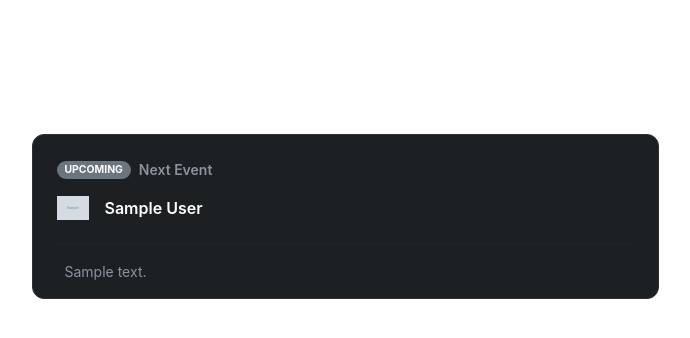
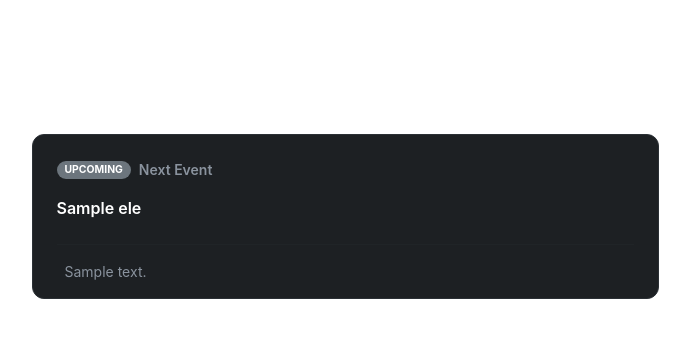
Before and after one commit to DinoJazvin/MYSports, a Flask app: template templates/index.html in a window 1280 px wide. Shown: the part 66-404 px from the top of the page, without its empty margins (295-985 px from the left). Run offline with Flask 3, Linux system fonts and the light colour scheme; the template is opened without the code that fills it: most values are stand-ins (such as "Sample title", 1, 10 or a date in 2020); grey boxes marked "Sample" are stand-in pictures.

Commit message:
Retreviing team data and combinging into big response to send to front end

```diff
--- a/app.py
+++ b/app.py
@@ -29,37 +29,34 @@ def hello_world():
     # first contruct an array of all of the ids of the users favorite teams.
     abv_array = get_team_abv(session['user_id'])
 
-
     # start w retreiving all nfl scores, and grab
-    favorites_Data = []
+    favorites_data = []
     for team in abv_array:
 
         team_data = add_teamdata_cache(team['abbreviation'])
-        # check cache for team entry
-            # if present retrieve and append to favorites_Data
+        favorites_data.append(team_data)
 
+    final_data = []
+    # final_data['teamName'] = []
+    # final_data['game_details'] = []
+    # final_data['teamName'] = []
+    # iterate over favorites_data and append to a final array only the data we want to send to front end
+    for ele in favorites_data:
+        temp = {}
+        try:
+            temp['name'] = ele['team']['nextEvent'][0]['competitions'][0]['competitors'][1]['team']['displayName']
+            temp['record'] = ele["team"]["nextEvent"][0]["competitions"][0]["competitors"][0]["record"][0]["displayValue"]
+            temp['logo'] = ele["team"]["logos"][0]["href"]
 
-    # response = requests.get(f"http://site.api.espn.com/apis/site/v2/sports/football/nfl/teams/sea", timeout=5)
-    # response.raise_for_status()
-    # team_data = response.json()
+            final_data.append(temp)
 
-    # away team
-    # print(scores_data['team']['nextEvent'][0]['competitions'][0]['competitors'][1]['team']['displayName'])
-
-    # # home team
-    # print(scores_data['team']['nextEvent'][0]['competitions'][0]['competitors'][0]['team']['displayName'])
-
-    # # game info, inside status we have displayClock, period,
-    # print(scores_data['team']['nextEvent'][0]['competitions'][0]['status']['type']['detail'])
-
-    # teams_data = team_data['team']['nextEvent'][0]['competitions'][0]['competitors']
-    # game_details = team_data['team']['nextEvent'][0]['competitions'][0]['status']['type']['detail']
-    # team_logo =
-    # Save response to redis using 'setex' and turn dictionary into string using json.dumps()
-    # cache.setex("nfl_scores", get_timeout_time(), json.dumps(scores_data))
+        except (KeyError, IndexError, TypeError):
+            # Skip this team entirely, or log a warning
+            print("Skipping team due to missing data paths.")
 
     # return render_template("index.html", teams_data=teams_data, game_details=game_details)
-    return render_template('index.html')
+    return render_template('index.html', final_data=final_data)
+    # return render_template('index.html')
 
 @app.route("/register", methods=['GET', 'POST'])
 def register():
--- a/templates/index.html
+++ b/templates/index.html
@@ -55,17 +55,10 @@
 
                     <!-- Team Rendering Row Matrix -->
                     <div class="d-flex flex-column gap-3">
-                        {% for ele in teams_data %}
+                        {% for ele in final_data.teamName %}
                             <div class="d-flex justify-content-between align-items-center">
                                 <div class="d-flex align-items-center gap-3">
-                                    <!-- Resolved logo string extraction path -->
-                                    <img src="{{ ele.team.logos.0.href }}"
-                                         alt="{{ ele.team.displayName }} logo"
-                                         width="32"
-                                         height="32"
-                                         class="object-fit-contain img-fluid">
-
-                                    <span class="fw-semibold text-white">{{ ele.team.displayName }}</span>
+                                    <span class="fw-semibold text-white">{{ ele }}</span>
                                 </div>
                             </div>
                         {% endfor %}
@@ -77,7 +70,7 @@
                     <hr class="mt-0 mb-3 opacity-10" style="border-color: #2b3035;">
                     <div class="small text-muted-custom d-flex align-items-center gap-2">
                         <i class="fa-solid fa-circle-info opacity-50" style="font-size: 0.75rem;"></i>
-                        <span>{{ game_details }}</span>
+                        <span>{{ final_data.game_details }}</span>
                     </div>
                 </div>
             </div>
```
Also changed, not shown: notes.txt (added, +7 -0 lines).
